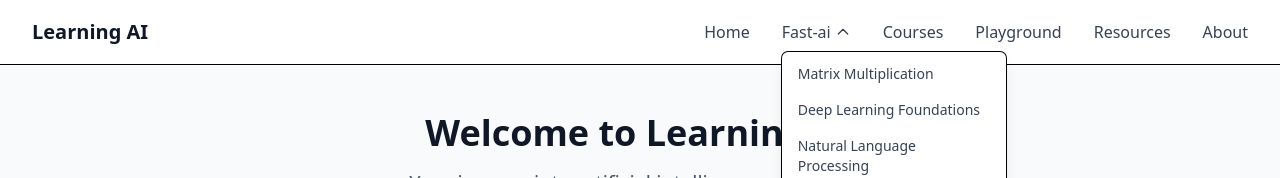
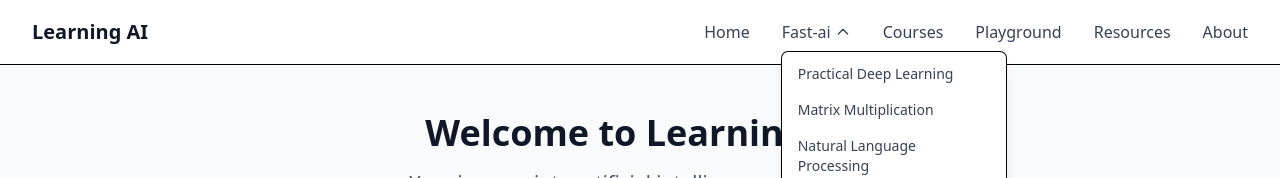
Before and after one commit to WilliamGiammona/learning-ai, a Next.js app: page / in a window 1280 px wide. Both pictures are taken after a click on the button "Fast-ai". Shown: the top 178 px of the page. Built offline with nearby package versions, Linux system fonts and the light colour scheme.

Commit message:
code refactor

```diff
--- a/app/components/NavBar.tsx
+++ b/app/components/NavBar.tsx
@@ -1,5 +1,4 @@
 "use client";
-
 // components/Navbar.tsx
 import Link from "next/link";
 import { useState, useRef, useEffect } from "react";
@@ -48,6 +47,7 @@ export default function Navbar() {
               <button
                 onClick={() => setIsDropdownOpen(!isDropdownOpen)}
                 className="flex items-center text-gray-700 hover:text-blue-600 transition-colors duration-200"
+                style={{ cursor: "pointer" }}
               >
                 Fast-ai
                 <svg
@@ -72,18 +72,18 @@ export default function Navbar() {
                 <div className="absolute left-0 mt-2 w-56 rounded-md shadow-lg bg-white ring-1 ring-black ring-opacity-5 focus:outline-none z-50">
                   <div className="py-1">
                     <Link
-                      href="/fast-ai/matrix-multiplication"
+                      href="/fast-ai/course-part1"
                       className="block px-4 py-2 text-sm text-gray-700 hover:bg-gray-100 hover:text-gray-900"
                       onClick={() => setIsDropdownOpen(false)}
                     >
-                      Matrix Multiplication
+                      Practical Deep Learning
                     </Link>
                     <Link
                       href="/fast-ai/course-part2"
                       className="block px-4 py-2 text-sm text-gray-700 hover:bg-gray-100 hover:text-gray-900"
                       onClick={() => setIsDropdownOpen(false)}
                     >
-                      Deep Learning Foundations
+                      Matrix Multiplication
                     </Link>
                     <Link
                       href="/fast-ai/nlp"
```
